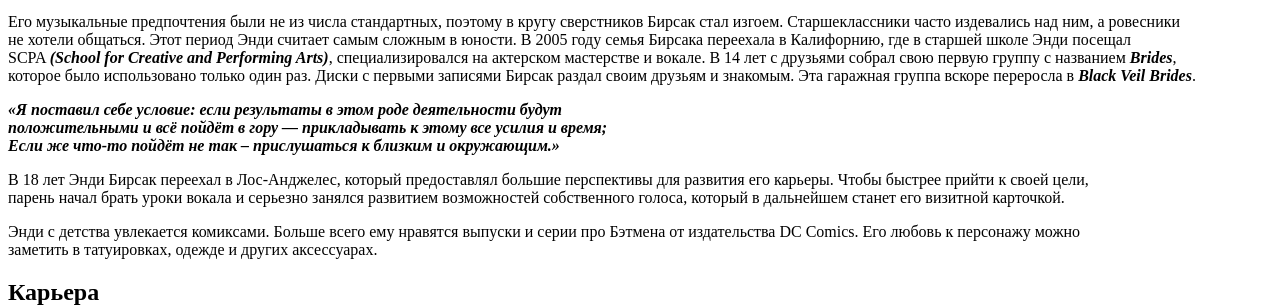
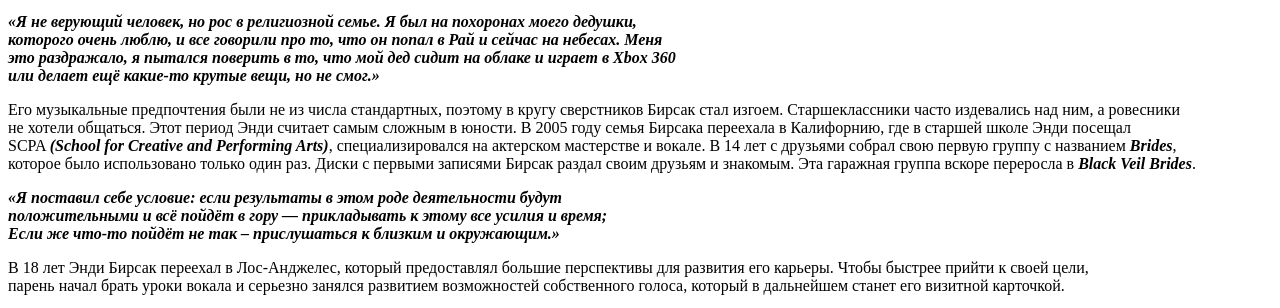
Before and after one commit to MaksonesKirb/my-site, a plain HTML site: page Энди Бирсак/AndyBiersack.html in a window 1280 px wide. Shown: the part 578-886 px from the top of the page. Drawn offline with Linux system fonts and the light colour scheme.

Commit message:
Update AndyBiersack.html

```diff
--- a/Энди Бирсак/AndyBiersack.html
+++ b/Энди Бирсак/AndyBiersack.html
@@ -18,6 +18,11 @@
 чего Энди учился в католической начальной школе, и он часто вспоминает этот период своей жизни в интервью, поскольку постоянно подвергался насмешкам и травле<br>
 со стороны сверстников. Несмотря на своё мировоззрение, родители всегда поддерживали в любых начинаниях сына, тяготеющего к экспериментам с имиджем и увлечениями.<br>
 Окончив начальную школу, Энди стал заниматься музыкой. В числе первых групп, которые формировали вкус Энди в детстве, оказались <em><b>The Damned</em></b> и <em><b>The Misfits</em></b>.</p>
+
+<p><b><em>«Я не верующий человек, но рос в религиозной семье. Я был на похоронах моего дедушки,<br>
+которого очень люблю, и все говорили про то, что он попал в Рай и сейчас на небесах. Меня<br>
+это раздражало, я пытался поверить в то, что мой дед сидит на облаке и играет в Xbox 360<br>
+или делает ещё какие-то крутые вещи, но не смог.»</em></b></p>
 
 <p>Его музыкальные предпочтения были не из числа стандартных, поэтому в кругу сверстников Бирсак стал изгоем. Старшеклассники часто издевались над ним, а ровесники<br>
 не хотели общаться. Этот период Энди считает самым сложным в юности. В 2005 году семья Бирсака переехала в Калифорнию, где в старшей школе Энди посещал<br>
```
